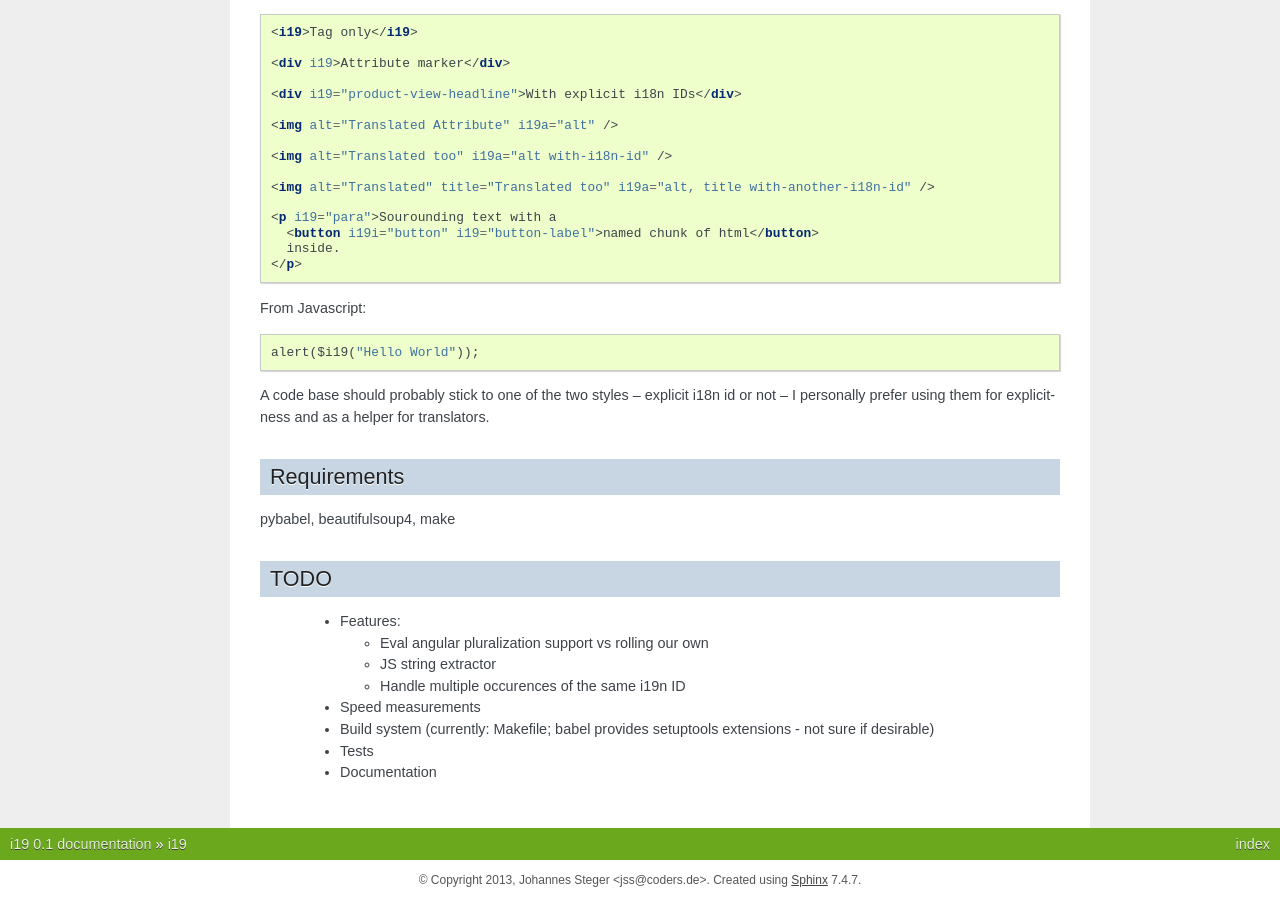
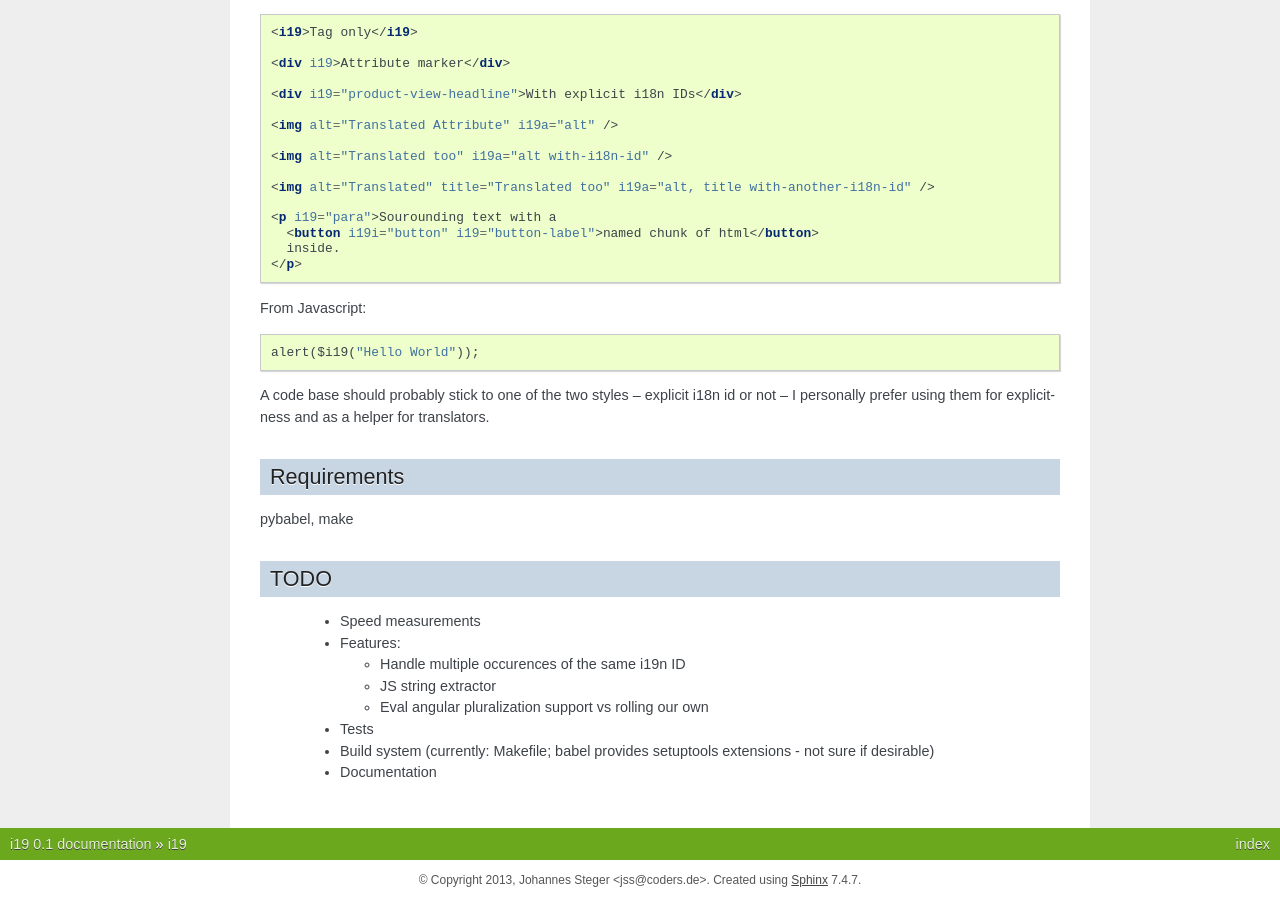
Before and after one commit to johaness/i19, a Sphinx documentation site: the page built from doc/index.rst, in a window 1280 px wide and 900 px high, scrolled down 1061 px. Built offline with Sphinx 7.4.7, drawn with Linux system fonts in a browser that asks for light colours.

Commit message:
prioritize todo list

```diff
--- a/doc/index.rst
+++ b/doc/index.rst
@@ -79,19 +79,19 @@ I personally prefer using them for explicitness and as a helper for translators.
 Requirements
 ------------
 
-pybabel, beautifulsoup4, make
+pybabel, make
 
 
 TODO
 ----
 
+ * Speed measurements
  * Features:
 
+   * Handle multiple occurences of the same i19n ID
+   * JS string extractor
    * Eval angular pluralization support vs rolling our own
-   * JS string extractor
-   * Handle multiple occurences of the same i19n ID
 
- * Speed measurements
+ * Tests
  * Build system (currently: Makefile; babel provides setuptools extensions - not sure if desirable)
- * Tests
  * Documentation
```
